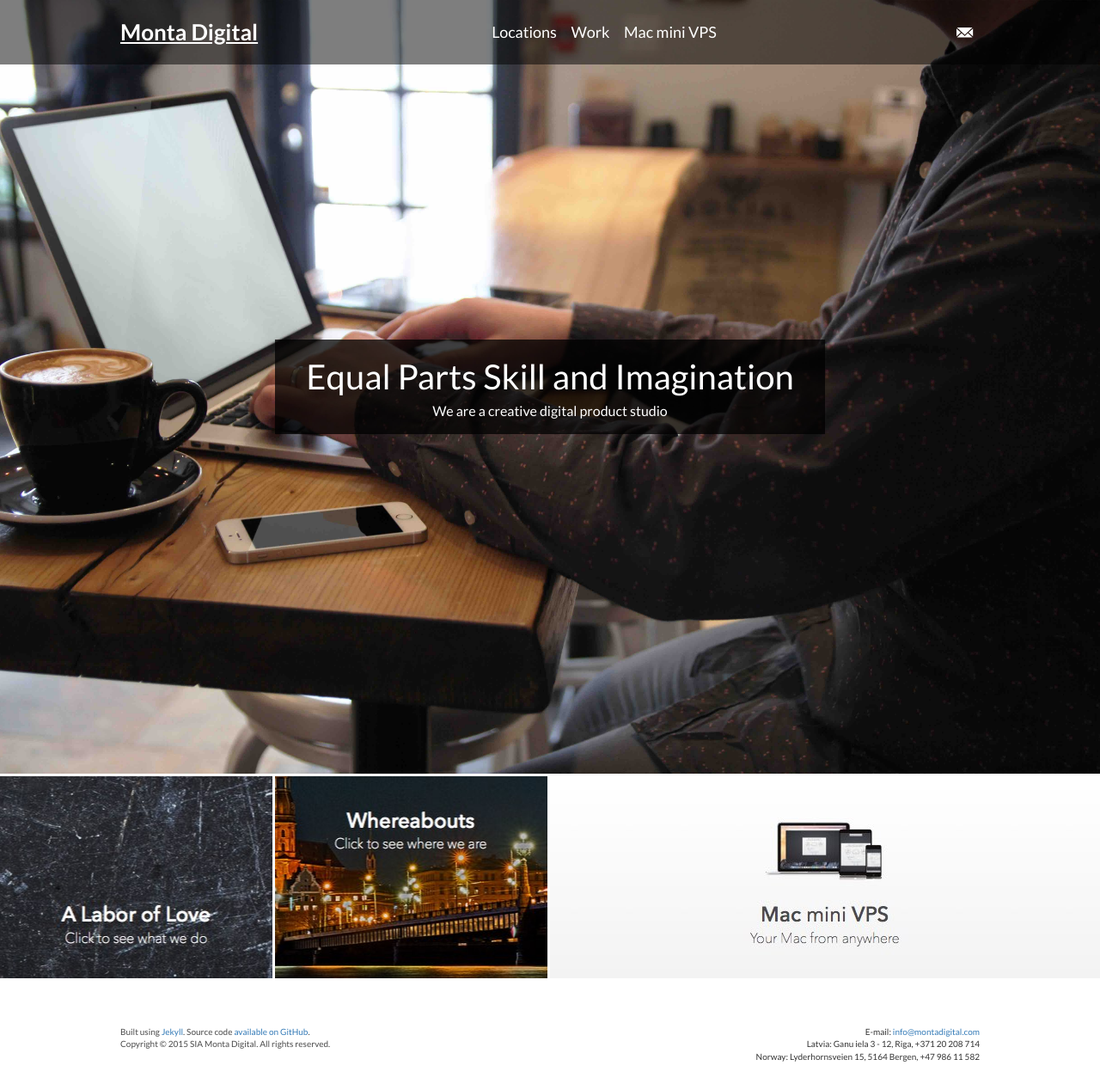
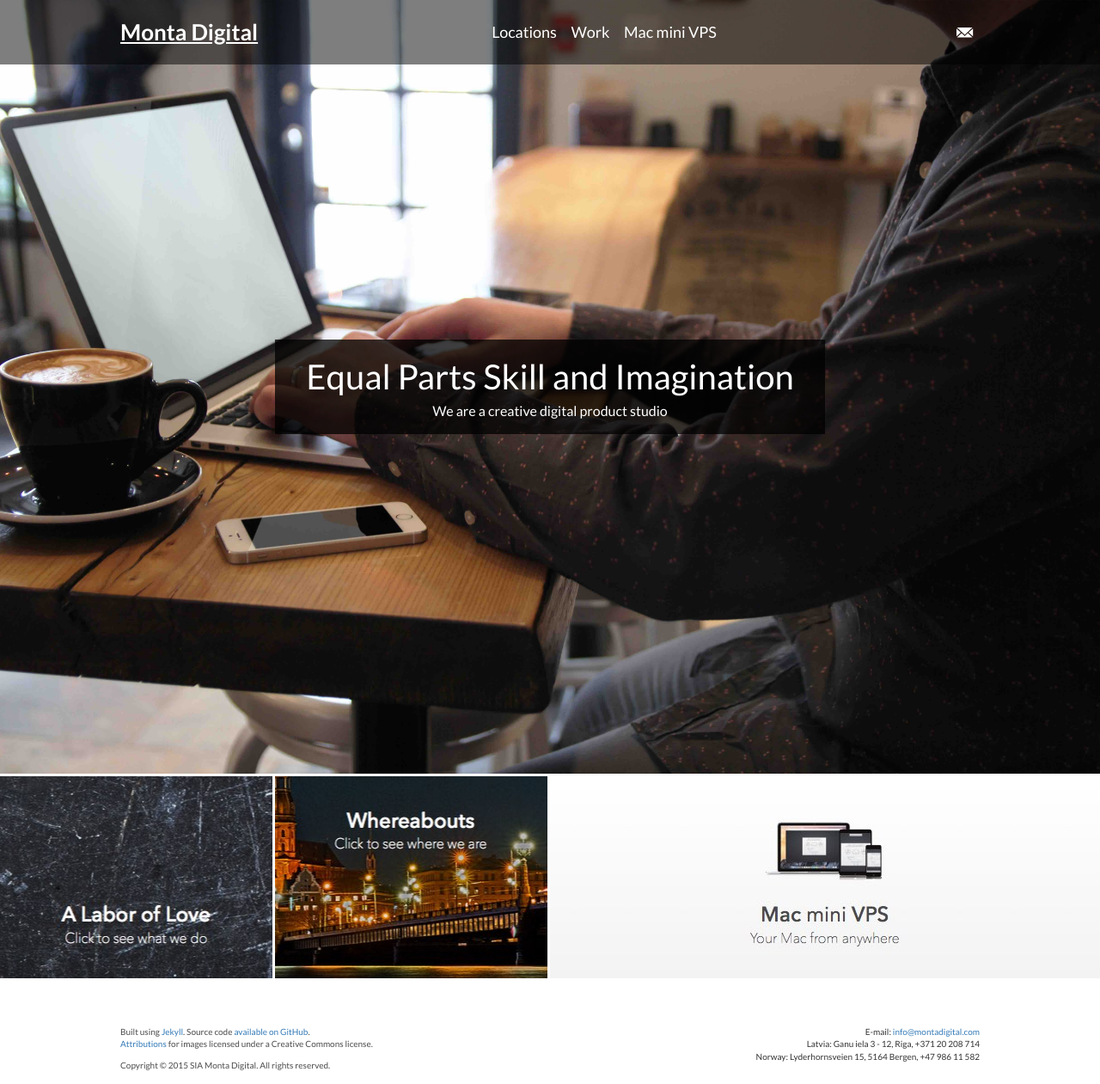
Before and after one commit to kirsis/montadigital.com, a Jekyll site: the page built from index.html, in a window 1280 px wide. Shown: the whole page at 86% size. Built offline with Jekyll 4.4.1, drawn with Linux system fonts in a browser that asks for light colours; nearby versions of some CDN libraries; Markdown is read by kramdown in place of the engine named in the settings.

Commit message:
Creative Commons attribution page

```diff
--- a/_layouts/main.html
+++ b/_layouts/main.html
@@ -73,6 +73,9 @@
                 Built using <a href="http://jekyllrb.com">Jekyll</a>.
                 Source code <a href="https://github.com/montadigital/montadigital.com/">available on GitHub</a>.
               </p>
+              <p class="small">
+                <a href="/attributions">Attributions</a> for images licensed under a Creative Commons license.
+              </p>
               <p class="small">Copyright © 2015 SIA Monta Digital. All rights reserved.</p>
             </div>
           </footer>
--- a/css/main.css
+++ b/css/main.css
@@ -14,7 +14,7 @@
     box-sizing:border-box;
 }
 
-::-moz-selection {
+/*::-moz-selection {
     background: #b3d4fc;
     text-shadow: none;
 }
@@ -22,7 +22,7 @@
 ::selection {
     background: #b3d4fc;
     text-shadow: none;
-}
+}*/
 
 hr {
     display: block;
@@ -96,6 +96,24 @@
 }
 
 /* ==========================================================================
+   Image attribution page
+   ========================================================================== */
+
+.cc-attribution-box figure {
+    height:200px;
+    background-position:50% 50%;
+    background-size:cover;
+}
+.light.attribution .container-fluid {
+    padding:0;
+}
+
+.cc-attribution-box ul {
+    list-style-type:none;
+    padding:0;
+}
+
+/* ==========================================================================
    Header and Footer
    ========================================================================== */
 
@@ -118,9 +136,9 @@
 }
 
 footer {margin-top:30px;clear:both;}
-footer > div {float:none}
-footer > div p {margin-bottom:0}
-footer > div p:last-of-type {margin:0}
+footer > div {float:none;margin-top:1em}
+footer > div p {margin:0}
+footer > div p:last-of-type {margin-top:1em}
 footer ul#footer-contacts {
     float:right;
     list-style-type:none;
```
Also changed, not shown: attribution.html (added, +43 -0 lines).
